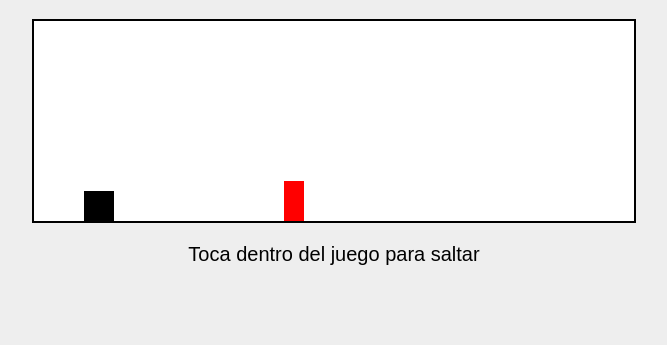
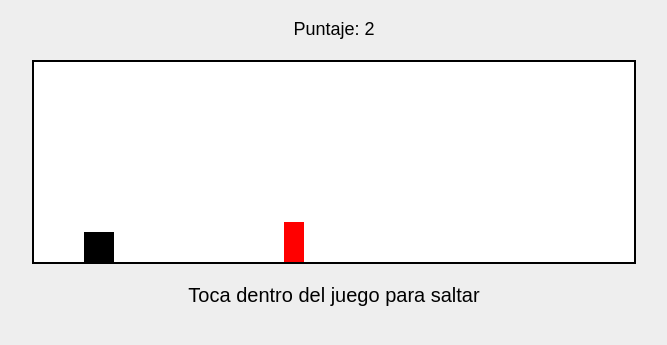
Before and after one commit to Omar-Mgm/mini-dino, a plain HTML site: page index.html in a window 1280 px wide. Shown: the part 61-406 px from the top of the page, without its empty margins (306-973 px from the left). Drawn offline with Linux system fonts and the light colour scheme.

Commit message:
colocandole un Score para ver cuantos segundos duro en el juego

```diff
--- a/css/style.css
+++ b/css/style.css
@@ -1,6 +1,12 @@
 body {
   margin: 0;
   background: #eee;
+}
+#score {
+  text-align: center;
+  font-size: 18px;
+  font-family: sans-serif;
+  margin-top: 10px;
 }
 
 #game {
--- a/index.html
+++ b/index.html
@@ -7,6 +7,7 @@
 </head>
 <body>
   <h1>Mini Dino (Tap para saltar)</h1>
+  <p id="score">Puntaje: 0</p>
   <div id="game">
     <div id="player"></div>
     <div id="obstacle"></div>
--- a/js/script.js
+++ b/js/script.js
@@ -3,6 +3,16 @@ const obstacle = document.getElementById("obstacle");
 const msg = document.getElementById("msg");
 let jumping = false;
 let gameOver = false;
+let score = 0;
+const scoreEl = document.getElementById("score");
+
+// Aumenta el puntaje 1 cada segundo
+const scoreInterval = setInterval(() => {
+  if (!gameOver) {       // solo suma si el juego no terminó
+    score += 1;
+    scoreEl.innerText = "Puntaje: " + score;
+  }
+}, 1000);
 
 function jump() {
   if (jumping) return;
@@ -46,6 +56,7 @@ function moveObstacle() {
       setTimeout(() => {
         msg.innerText = "Toca dentro del juego para saltar";
         player.style.bottom = "0px";
+        score = 0;
         gameOver = false;
         moveObstacle();
       }, 1500);
```
